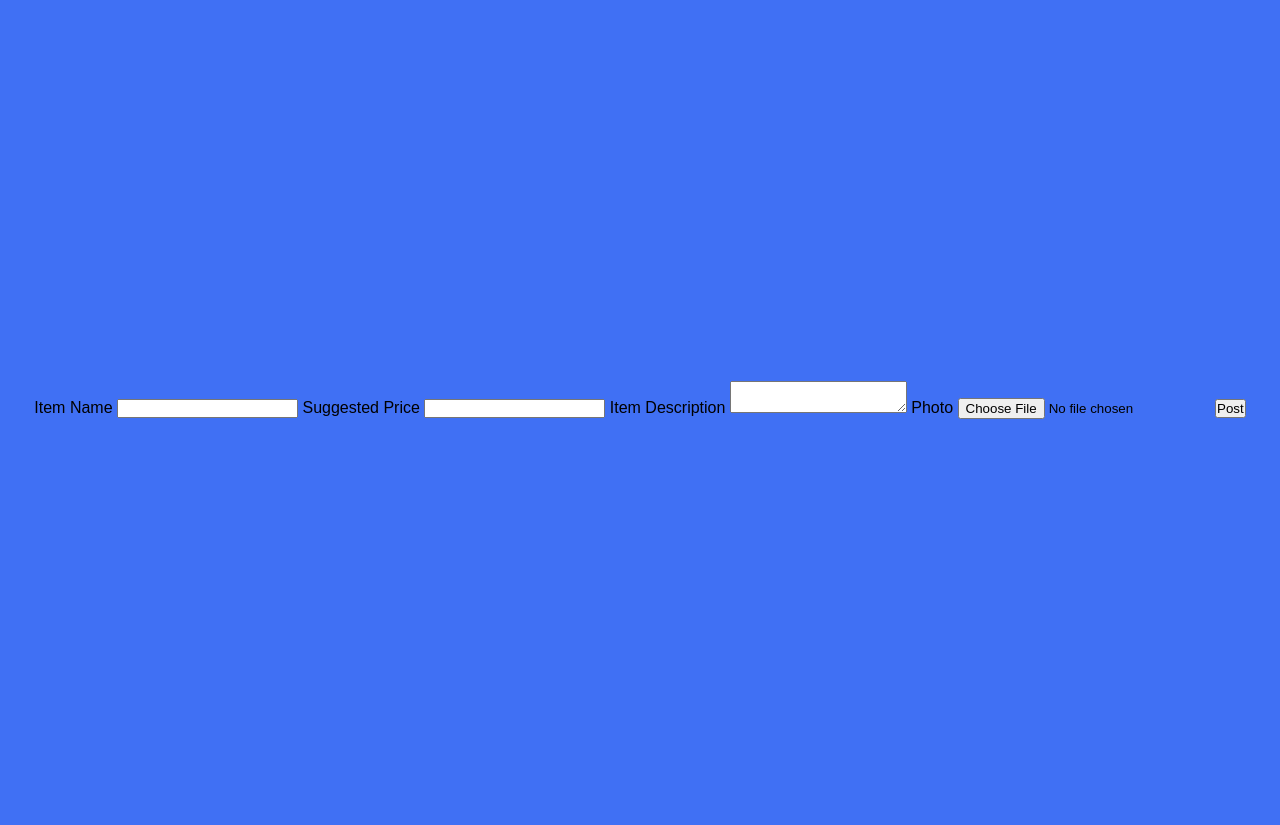
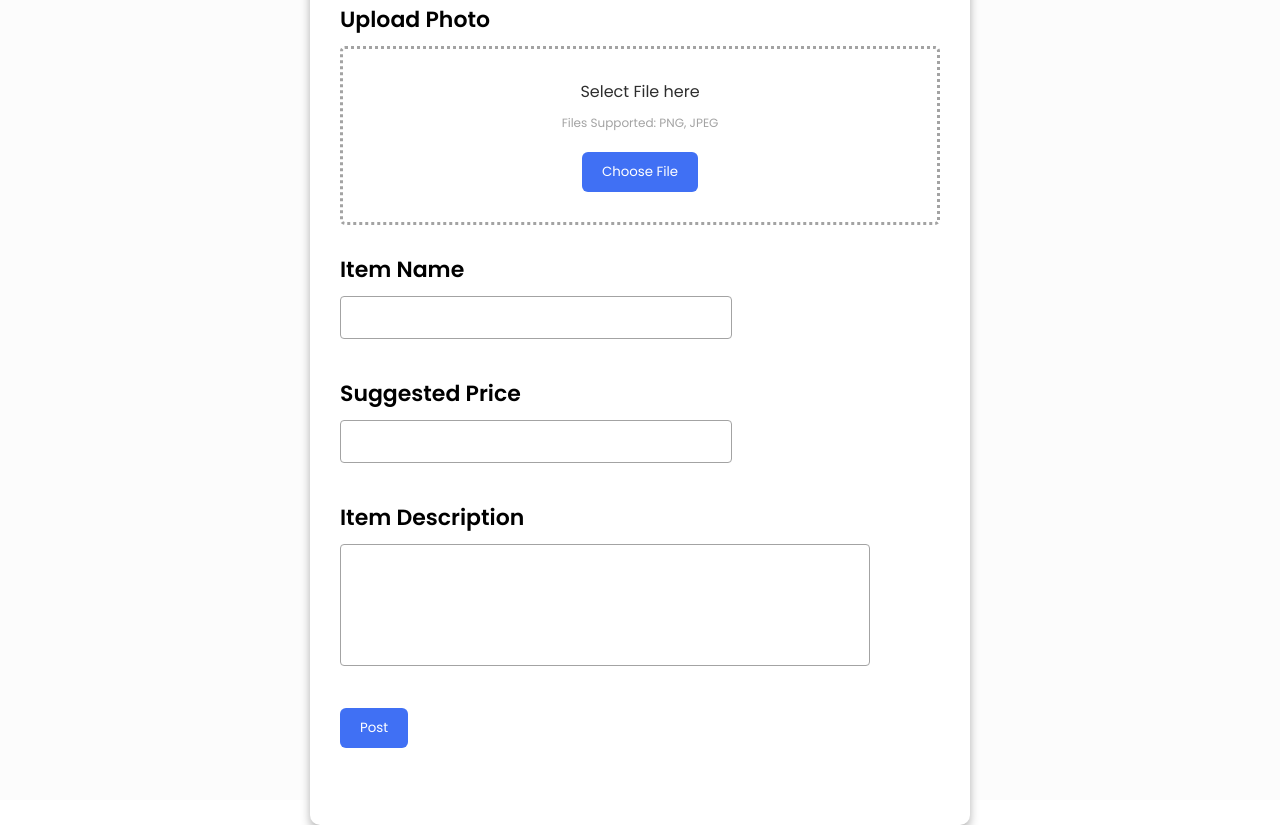
Before and after one commit to ewg6679/week4-project, a Flask app: template templates/post_item.html in a window 1280 px wide. Before the commit the page ends 419 px from the top, so only its background shows below. Run offline with Flask 2, Linux system fonts and the light colour scheme; the template is opened without the code that fills it, so the values that code supplies are empty; parts of the project's set-up code (start-up, migrations or seed data) failed here and were passed over.

Commit message:
Added css

```diff
--- a/templates/post_item.html
+++ b/templates/post_item.html
@@ -1,20 +1,160 @@
 <!DOCTYPE html>
 <html>
+
 <head>
     <title>College Marketplace</title>
-    <link rel="stylesheet" href="style.css">
+    <style>
+        @import url("https://fonts.googleapis.com/css2?family=Poppins:wght@200;300;400;500;600;700&display=swap");
+        @import url('https://fonts.googleapis.com/css2?family=Noto+Sans:ital,wght@0,400;0,700;1,400;1,700&display=swap');
+
+        * {
+            margin: 0;
+            padding: 0;
+            font-family: "Poppins", sans-serif;
+        }
+
+        .container {
+            box-sizing: border-box;
+            height: 100vh;
+            width: 100%;
+            align-items: center;
+            display: flex;
+            justify-content: center;
+            background-color: #fcfcfc;
+        }
+
+        .card {
+            border-radius: 10px;
+            box-shadow: 0 5px 10px 0 rgba(0, 0, 0, 0.3);
+            width: 600px;
+            height: 800px;
+            background-color: #ffffff;
+            padding: 10px 30px 40px;
+        }
+
+        .card label {
+            display: inline-block;
+            padding-top: 18px;
+            font-size: 22px;
+            font-weight: 600;
+        }
+
+        .drop_box {
+            margin: 10px 0;
+            padding: 30px;
+            display: flex;
+            align-items: center;
+            justify-content: center;
+            flex-direction: column;
+            border: 3px dotted #a3a3a3;
+            border-radius: 5px;
+        }
+
+        .drop_box h4 {
+            font-size: 16px;
+            font-weight: 400;
+            color: #2e2e2e;
+        }
+
+        .drop_box p {
+            margin-top: 10px;
+            margin-bottom: 20px;
+            font-size: 12px;
+            color: #a3a3a3;
+        }
+
+        .btn-wrapper {
+            position: relative;
+            overflow: hidden;
+            display: inline-block;
+        }
+
+        .btn-wrapper input[type=file] {
+            font-size: 100px;
+            position: absolute;
+            left: 0;
+            top: 0;
+            opacity: 0;
+        }
+
+        button {
+            text-decoration: none;
+            background-color: #4070f4;
+            color: #ffffff;
+            padding: 10px 20px;
+            border: none;
+            border-radius: 6px;
+            outline: none;
+        }
+
+        input {
+            display: inline-block;
+            margin-top: 10px;
+            font-size: 14px;
+            margin-bottom: 20px;
+            width: 60%;
+            border: 1.5px solid #a3a3a3;
+            border-radius: 4px;
+            padding: 10px 15px;
+        }
+
+        textarea {
+            display: inline-block;
+            margin-top: 10px;
+            font-size: 14px;
+            margin-bottom: 35px;
+            width: 83%;
+            height: 100px;
+            border: 1.5px solid #a3a3a3;
+            border-radius: 4px;
+            padding: 10px 15px;
+            resize: none;
+        }
+    </style>
 </head>
+
 <body>
     <form method="POST" enctype="multipart/form-data">
+        <div class="container">
+            <div class="card">
+                <label>Upload Photo</label>
+                <div class="drop_box">
+                    <header>
+                        <h4>Select File here</h4>
+                    </header>
+                    <p>Files Supported: PNG, JPEG</p>
+                    <div class="btn-wrapper">
+                        <button class="btn">Choose File</button>
+                        <input type="file" id="photo" for="photo" name="photo">
+                    </div>
+                </div>
+                <label for="item name">Item Name</label>
+                <div>
+                    <input type="name" id="name" name="name" autocomplete="off">
+                </div>
+                <label for="item price">Suggested Price</label>
+                <div>
+                    <input type="text" id="price" name="price" autocomplete="off">
+                </div>
+                <label for="item description">Item Description</label>
+                <div>
+                    <textarea name="itemDesc" id="item description"></textarea>
+                </div>
+                <div><button type="submit">Post</button></div>
+            </div>
+        </div>
+    </form>
+    <!-- <form method="POST" enctype="multipart/form-data">
+        <label for="photo">Upload Photo</label>
+        <input type="file" id="photo" name="photo">
         <label for="item name">Item Name</label>
         <input type="name" id="name" name="name">
         <label for="item price">Suggested Price</label>
         <input type="text" id="price" name="price">
         <label for="item description">Item Description</label>
         <textarea name="itemDesc" id="item description"></textarea>
-        <label for="photo">Photo</label>
-        <input type="file" id="photo" name="photo">
         <button type="submit">Post</button>
-    </form>
+    </form> -->
 </body>
+
 </html>
```
